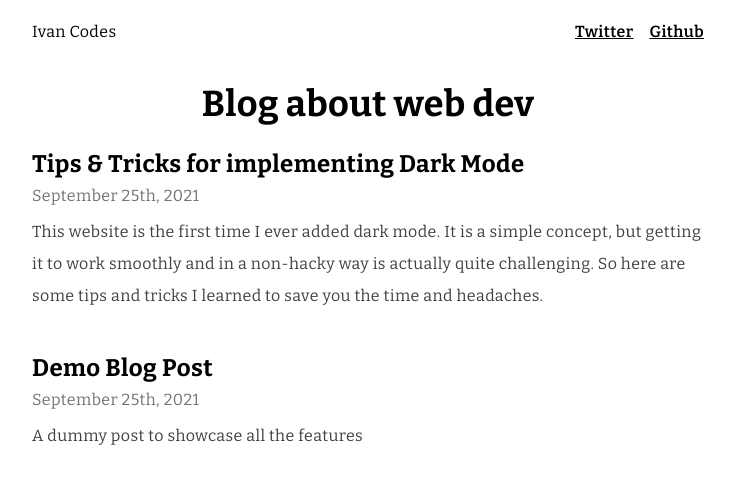
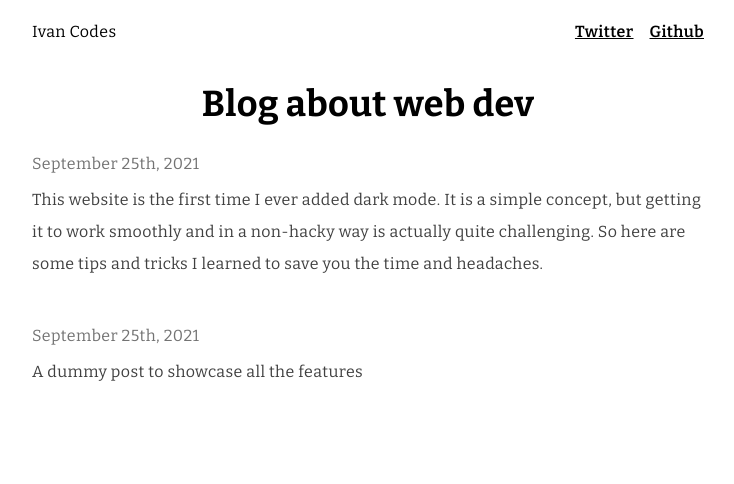
Before and after one commit to ivan-codes/blog, a Next.js app: page / in a window 1280 px wide. Shown: the top 484 px of the page, without its empty margins (272-1006 px from the left). Built offline with nearby package versions, Linux system fonts and the light colour scheme.

Commit message:
Test safari bug

```diff
--- a/components/PostPreview.tsx
+++ b/components/PostPreview.tsx
@@ -12,9 +12,9 @@ type Props = {
 function PostPreview({ title, description, createdAt, pathname }: Props) {
   return (
     <article className="mb-10">
-      <Link href={`/p/${pathname}`} passHref>
+      {/* <Link href={`/p/${pathname}`} passHref>
         <h3 className="cursor-pointer mb-0 hover:underline">{title}</h3>
-      </Link>
+      </Link> */}
       <p className="text-trueGray-500 mb-1">
         {format(new Date(createdAt), "MMMM Do, YYYY")}
       </p>
--- a/pages/index.tsx
+++ b/pages/index.tsx
@@ -23,13 +23,7 @@ function Home({ postsData }: Props) {
       <h1 className="text-center mb-6">Blog about web dev</h1>
       <section>
         {postsData.map((post, idx) => (
-          <PostPreview
-            title={post.title}
-            description={post.description}
-            pathname={post.pathname}
-            createdAt={post.createdAt}
-            key={idx}
-          />
+          <PostPreview {...post} key={idx} />
         ))}
       </section>
     </Layout>
```
